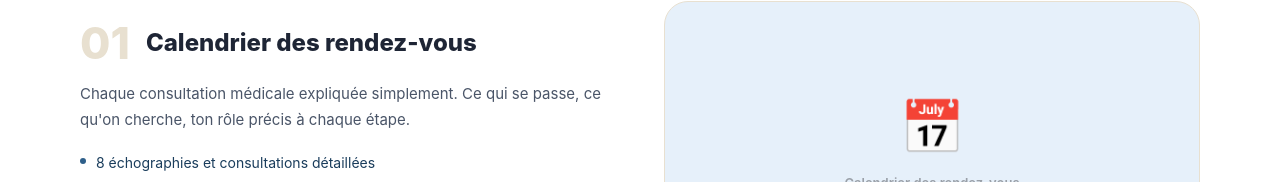
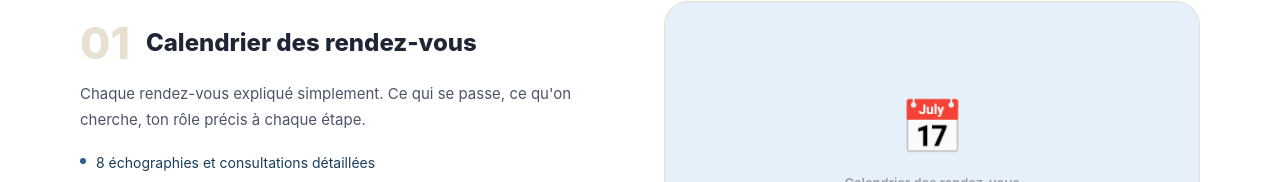
Before and after one commit to Julproject/dadup, a Next.js app: page /inclus in a window 1280 px wide. Shown: the part 476-658 px from the top of the page. Built offline with nearby package versions, Linux system fonts and the light colour scheme.

Commit message:
Update page.tsx

```diff
--- a/app/inclus/page.tsx
+++ b/app/inclus/page.tsx
@@ -10,7 +10,7 @@ const C = {
 const MODULES = [
   {
     num:'01', titre:'Calendrier des rendez-vous',
-    desc:"Chaque consultation médicale expliquée simplement. Ce qui se passe, ce qu'on cherche, ton rôle précis à chaque étape.",
+    desc:"Chaque rendez-vous expliqué simplement. Ce qui se passe, ce qu'on cherche, ton rôle précis à chaque étape.",
     details:["8 échographies et consultations détaillées","Dates personnalisées à ta DPA","Ce que tu dois demander au médecin","Comment soutenir sans stresser"],
     emoji:'📅', bg:C.bluePale, dark:false
   },
```
